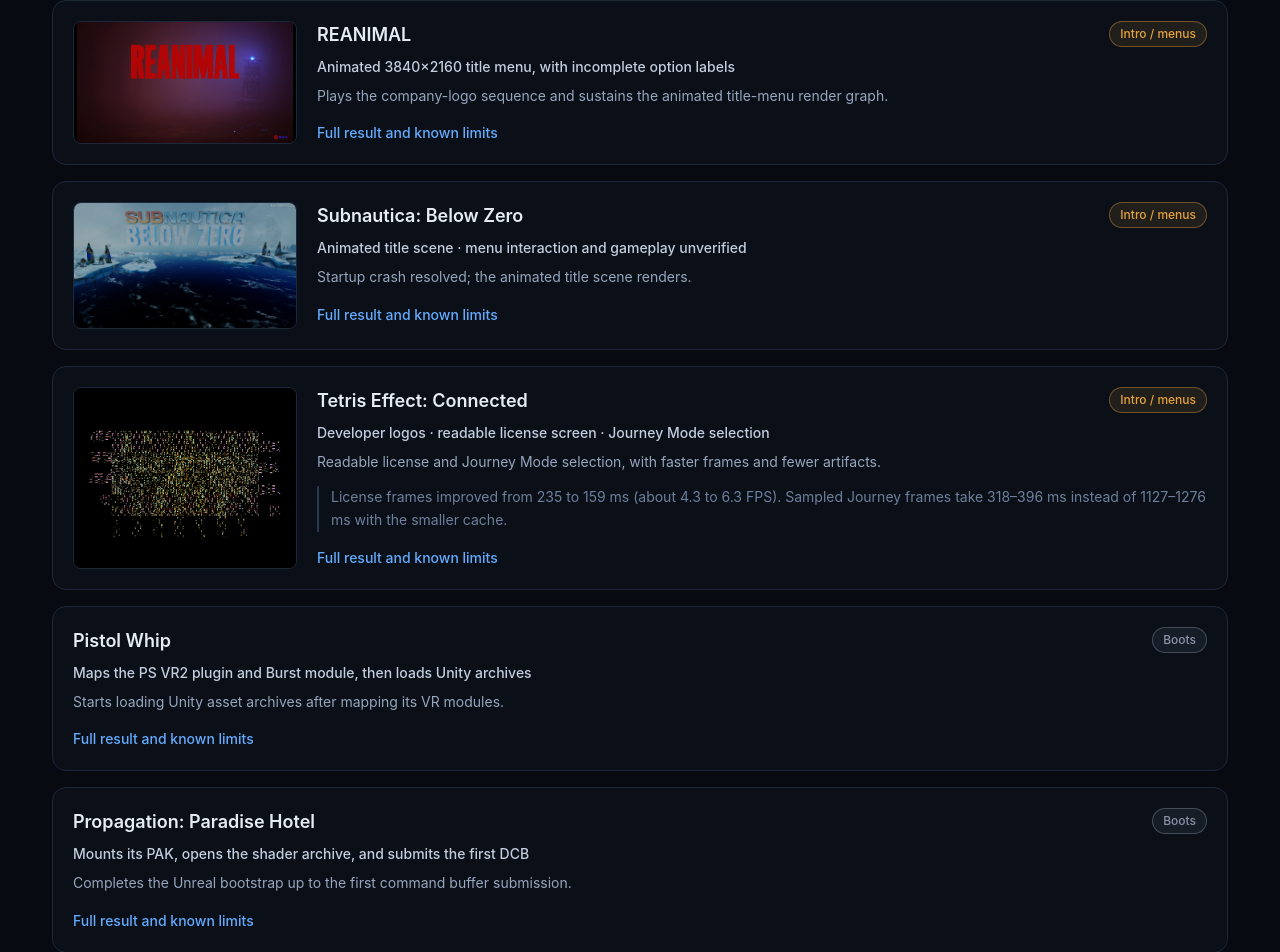
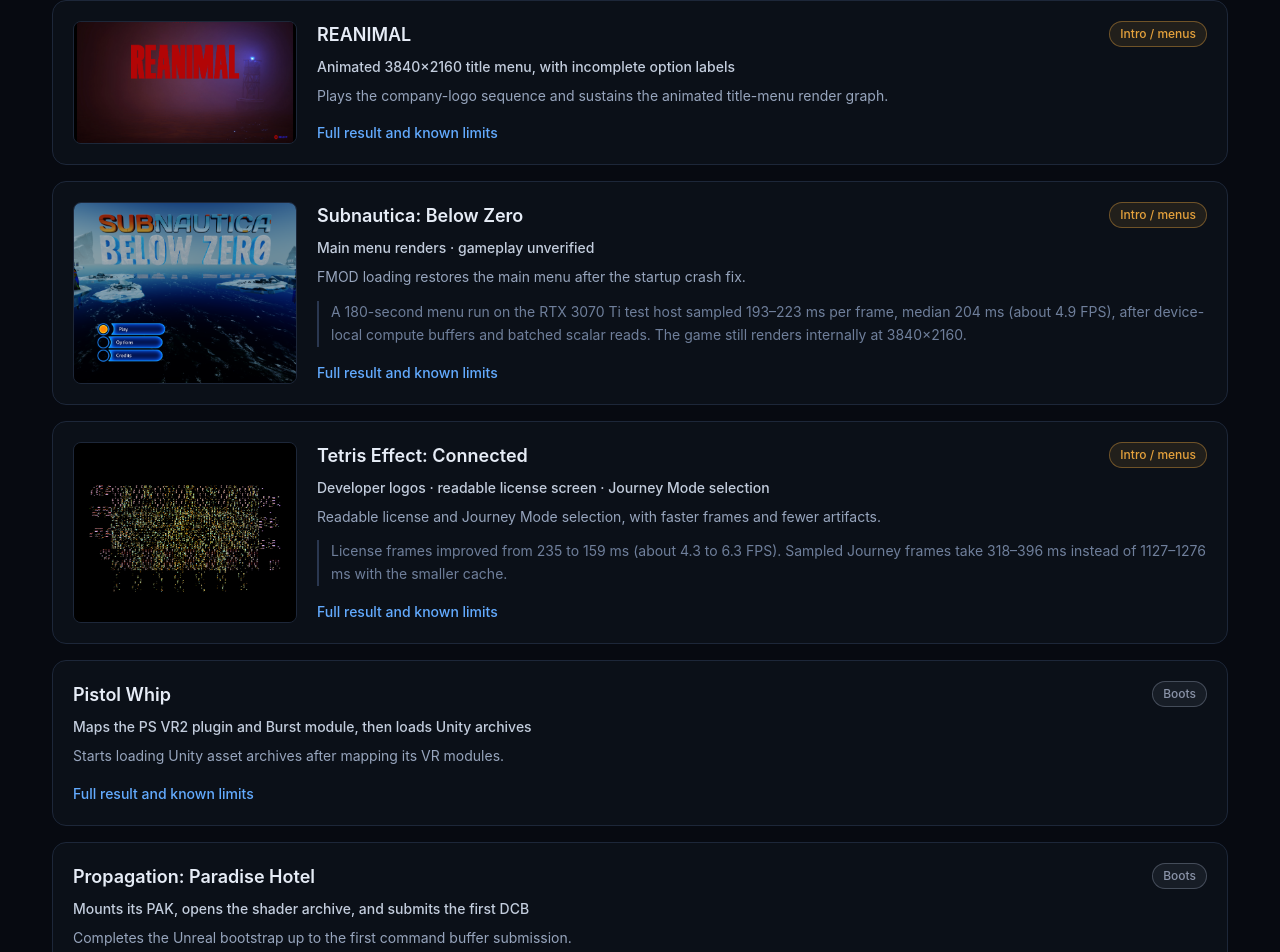
Before and after one commit to iStark/PS5PCEM.com, a Next.js app: page /compatibility in a window 1280 px wide. Shown: the part 3533-4485 px from the top of the page. Built offline with nearby package versions, Linux system fonts and the light colour scheme.

Commit message:
content: report Below Zero menu and performance improvements

```diff
--- a/src/data/compatibility.ts
+++ b/src/data/compatibility.ts
@@ -72,15 +72,17 @@
     slug: "subnautica-below-zero",
     title: "Subnautica: Below Zero",
     tier: "intro",
-    status: "Animated title scene · menu interaction and gameplay unverified",
-    headline: "Startup crash resolved; the animated title scene renders.",
+    status: "Main menu renders · gameplay unverified",
+    headline: "FMOD loading restores the main menu after the startup crash fix.",
     milestone:
-      "Verified on September 26, 2026 with PPSA02457 v1.022.125. Distinct guest file descriptor identities prevent Unity's read-ahead cache from confusing two resource files. Two 120-second runs without live firmware tracing passed the original startup fault and rendered the title logo, ocean, ice and pengwings.",
+      "Verified on September 26, 2026 with PPSA02457 v1.022.125. Distinct guest file descriptor identities resolve the startup fault. Loading the game's FMOD plugins allows platform initialization to finish: Enter opens the main menu from Press Options, showing Play, Options and Credits over the animated ocean scene.",
     notes:
-      "Development-build result; the existing 0.3.2 download predates this fix. Menu options are not visible in the capture. Menu interaction, gameplay, visual accuracy and longer-run stability remain unverified; playability is not claimed.",
+      "Development-build result; the existing 0.3.2 download predates these fixes. Rendering artifacts and intermittent label issues remain. Gameplay, audio correctness and longer-run stability are unverified; playability is not claimed.",
+    performance:
+      "A 180-second menu run on the RTX 3070 Ti test host sampled 193–223 ms per frame, median 204 ms (about 4.9 FPS), after device-local compute buffers and batched scalar reads. The game still renders internally at 3840×2160.",
     image: {
-      src: "/images/subnautica-below-zero-title.png",
-      alt: "Subnautica Below Zero title scene with ocean, ice and pengwings rendered by PS5PCEM",
+      src: "/images/subnautica-below-zero-menu.png",
+      alt: "Subnautica Below Zero main menu showing Play, Options and Credits in PS5PCEM",
     },
     confirmedOn: "2026-09-26",
   },
--- a/src/data/gallery.ts
+++ b/src/data/gallery.ts
@@ -13,11 +13,11 @@
 
 export const captures: Capture[] = [
   {
-    src: "/images/subnautica-below-zero-title.png",
-    alt: "Subnautica Below Zero title scene with ocean, ice and pengwings rendered by PS5PCEM",
-    title: "Subnautica: Below Zero — animated title scene",
+    src: "/images/subnautica-below-zero-menu.png",
+    alt: "Subnautica Below Zero main menu showing Play, Options and Credits in PS5PCEM",
+    title: "Subnautica: Below Zero — main menu",
     caption:
-      "PPSA02457 v1.022.125, September 26, 2026. The guest renderer draws the title logo, ocean, ice and pengwings after a file descriptor reuse fix resolves the startup crash. Menu options are not visible in this capture; menu interaction and gameplay remain unverified.",
+      "PPSA02457 v1.022.125, September 26, 2026. Loading the game's FMOD plugins restores platform initialization after the file descriptor startup fix. Enter opens this menu with Play, Options and Credits. Captured from the running emulator; rendering artifacts remain and gameplay is unverified.",
   },
   {
     src: "/images/launcher-library.png",
```
Also changed, not shown: public/images/subnautica-below-zero-menu.png (added).
